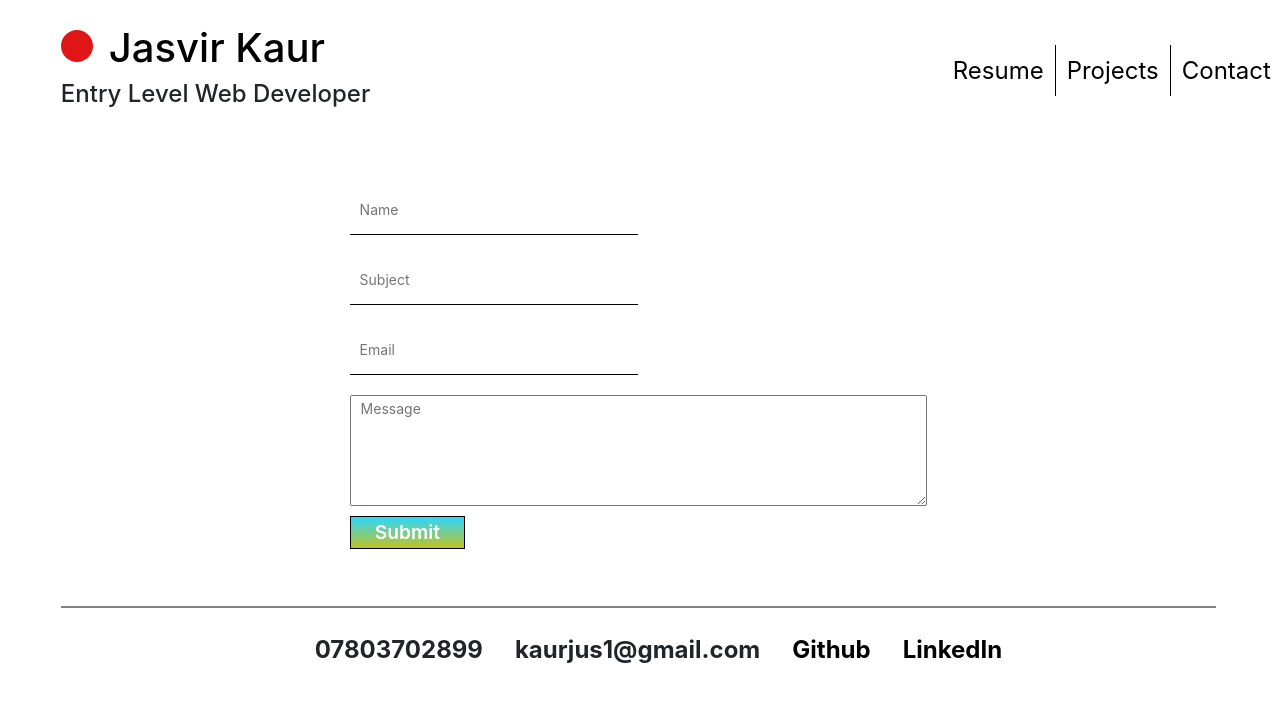
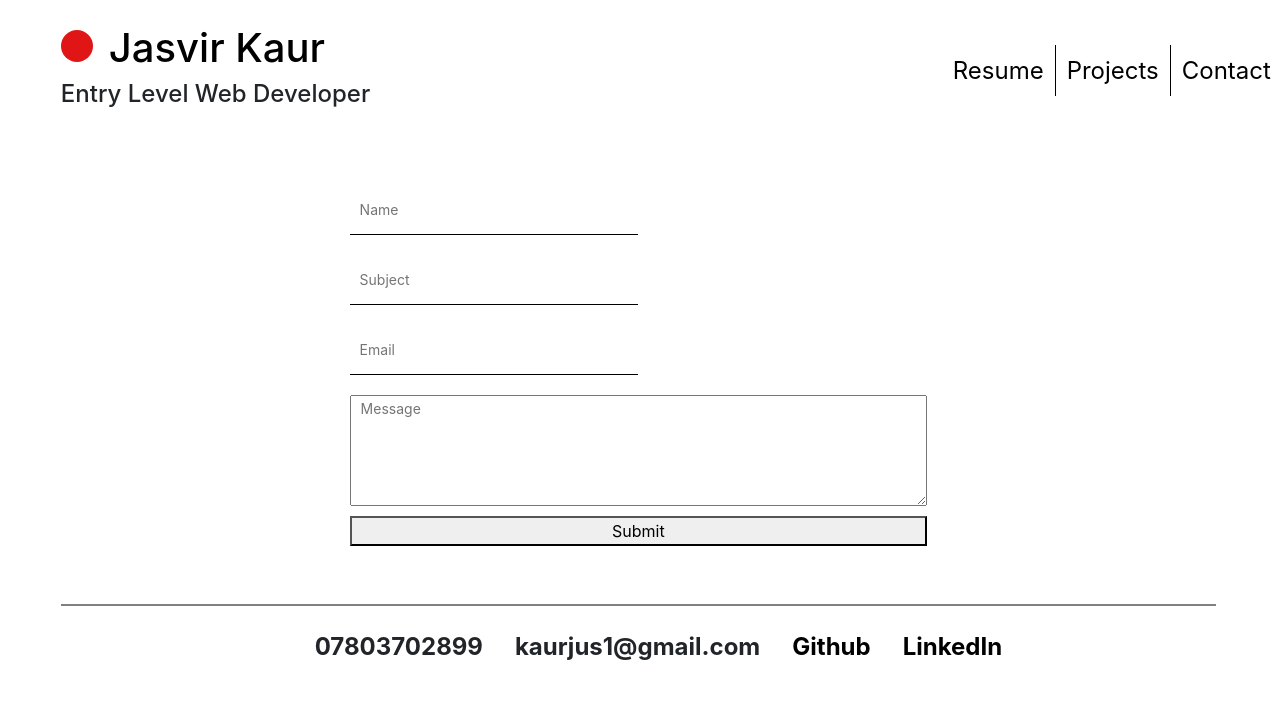
Before and after one commit to JK1320/personal-profile-jk, a React (Create React App) app: page /contact in a window 1280 px wide. Shown: the top 702 px of the page. Built offline with nearby package versions, Linux system fonts and the light colour scheme.

Commit message:
added className

```diff
--- a/src/styleSheets/Contact.css
+++ b/src/styleSheets/Contact.css
@@ -27,7 +27,7 @@ textarea {
     padding-left: 10px;
 }
 
-button {
+.btn {
     width: 20%;
     font-size: 1.2rem;
     font-weight: 600;
@@ -38,7 +38,7 @@ button {
     color: white;
 }
 
-button:hover {
+.btn:hover {
     background: white;
     color: black;
 }
```
